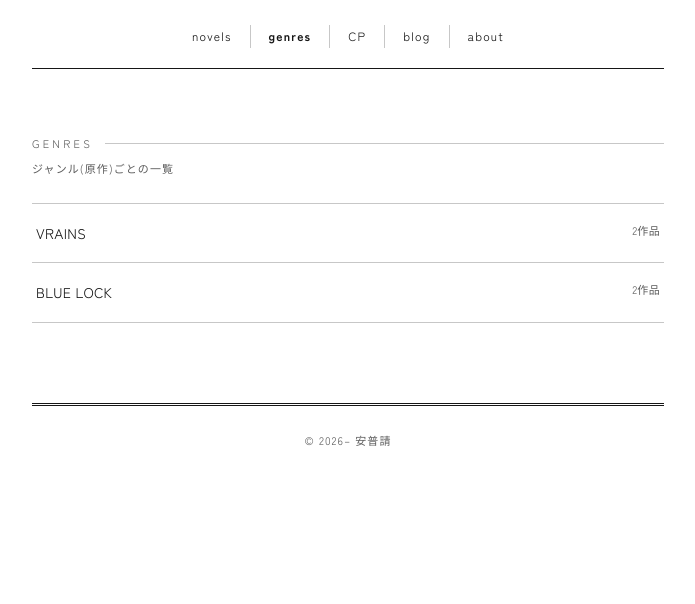
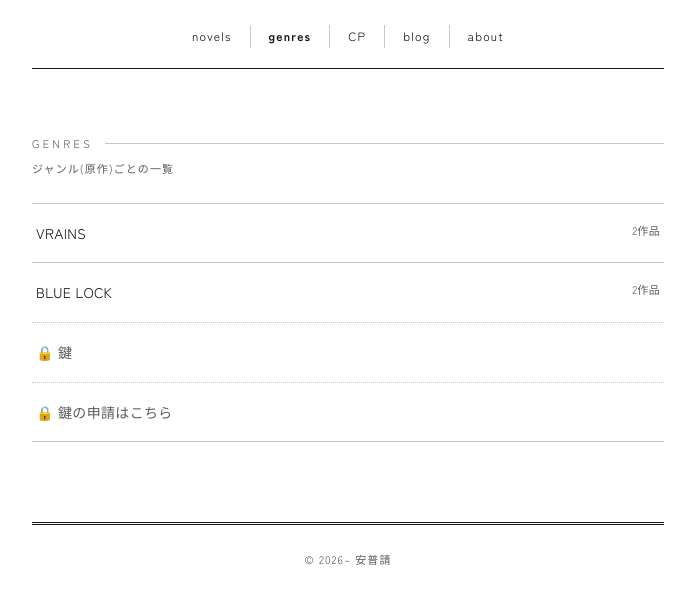
Before and after one commit to karakketsu/kimeicho, an Eleventy site: page src/genres.njk in a window 1280 px wide. Shown: the part 208-812 px from the top of the page, without its empty margins (292-987 px from the left). Built offline with nearby package versions, Linux system fonts and the light colour scheme; Eleventy itself is replaced by a stand-in of ours; files that its build step writes are made by us from their sources.

Commit message:
鍵設定

```diff
--- a/src/assets/style.css
+++ b/src/assets/style.css
@@ -79,6 +79,8 @@ ul.index-list li:last-child{border-bottom:1px solid var(--line-faint);}
 ul.index-list a{text-decoration:none;font-size:14px;}
 ul.index-list a:hover{border-bottom:1px solid var(--ink);}
 ul.index-list .count{font-size:11px;color:var(--ink-soft);}
+ul.index-list li.key-link{border-top:1px dotted var(--line-faint);}
+ul.index-list li.key-link a{color:var(--ink-soft);}
 
 /* ==== mini blog：ボックス罫 ==== */
 .post{border:1px solid var(--line-faint);padding:24px 24px 20px;margin:0 0 20px;}
--- a/src/genres.njk
+++ b/src/genres.njk
@@ -14,4 +14,6 @@ permalink: /genres/
     <span class="count">{{ items.length }}作品</span>
   </li>
   {% endfor %}
+  <li class="key-link"><a href="/vault/">🔒 鍵</a></li>
+  <li class="key-link"><a href="/request/">🔒 鍵の申請はこちら</a></li>
 </ul>
```
